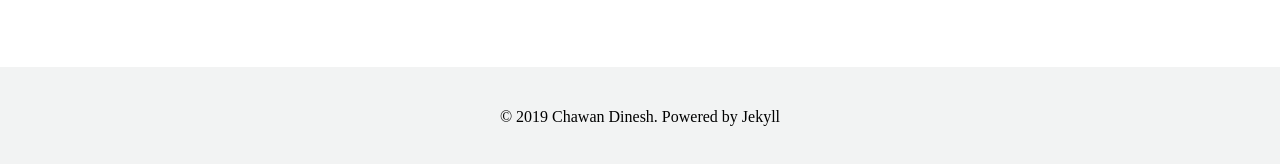
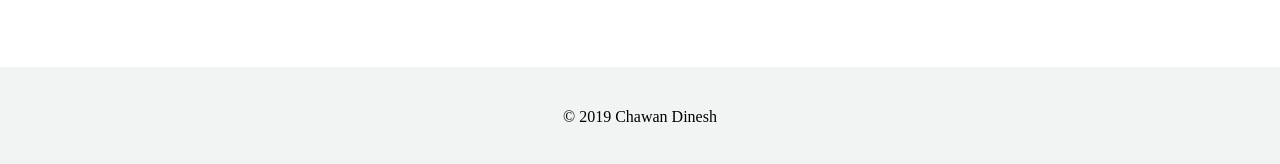
Before and after one commit to chawandinesh/chawandinesh.github.io, a Jekyll site: the page built from index.html, in a window 1280 px wide. Shown: the part 824-988 px from the top of the page. Built offline with Jekyll 4.4.1, drawn with Linux system fonts in a browser that asks for light colours.

Commit message:
some changes in footer

```diff
--- a/_includes/footer.html
+++ b/_includes/footer.html
@@ -1,8 +1,5 @@
 <div class="footer">
   <footer>
-    © 2019 Chawan Dinesh. Powered by
-    <a style="text-decoration: none; color:black" href="https://jekyllrb.com/"
-      >Jekyll</a
-    >
+    © 2019 Chawan Dinesh
   </footer>
 </div>
```
